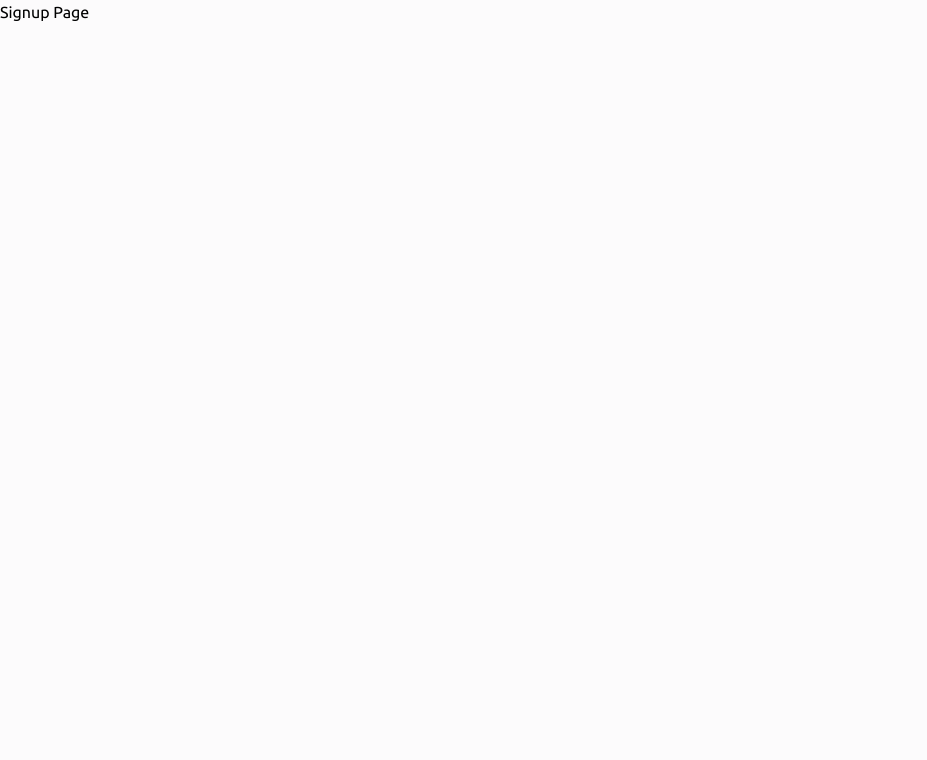
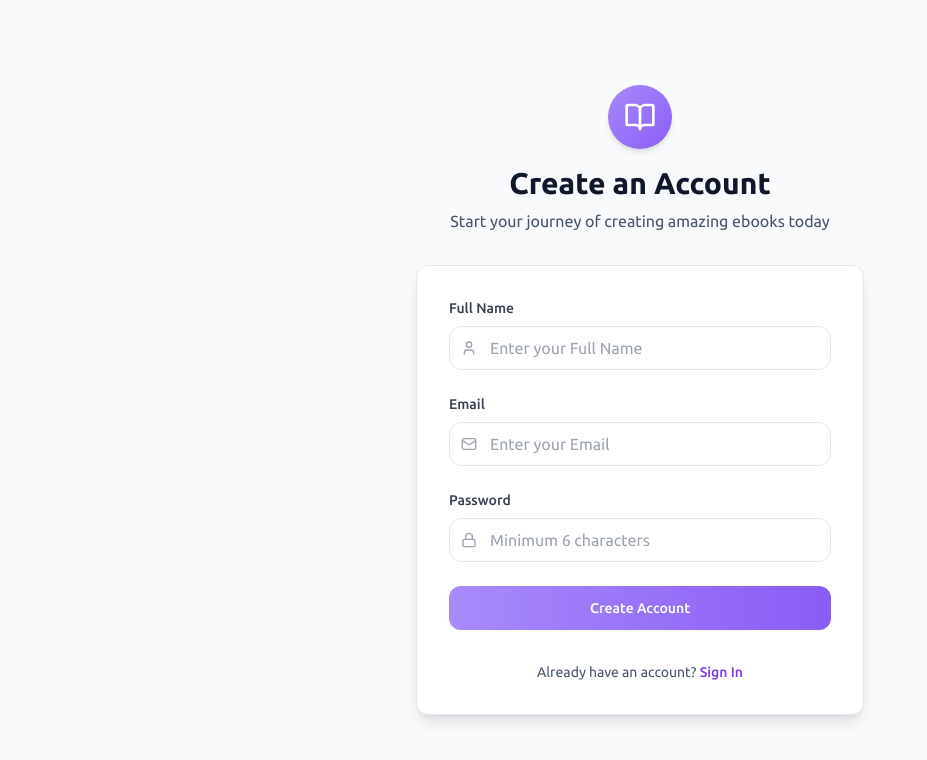
Before and after one commit to devhimanshuu/AutoAuthor, a React (Vite) app in the folder frontend/autoauthor/: page /signup in a window 1280 px wide. Shown: the top 760 px of the page, without its empty margins (0-927 px from the left). Built offline with nearby package versions, Linux system fonts and the light colour scheme.

Commit message:
feat: introduce signup page for user registration, including UI, state management, and API calls.

```diff
--- a/frontend/autoauthor/src/pages/SignupPage.jsx
+++ b/frontend/autoauthor/src/pages/SignupPage.jsx
@@ -1,13 +1,120 @@
-import React, { Component } from 'react';
+import { useState } from "react";
+import { useNavigate } from "react-router-dom";
+import { Mail, Lock, User, BookOpen } from "lucide-react";
+import toast from "react-hot-toast";
+import { Link } from "react-router-dom";
+import InputField from "../components/ui/InputField";
+import Button from "../components/ui/Button";
+import { useAuth } from "../context/AuthContext";
+import axiosInstance from "../utils/axiosInstance";
+import { API_PATHS } from "../utils/apiPaths";
 
-class SignupPage extends Component {
-    render() {
-        return (
-            <div>
-                Signup Page
-            </div>
-        );
+const SignupPage = () => {
+  const [formData, setFormData] = useState({
+    name: "",
+    email: "",
+    password: "",
+  });
+  const [isLoading, setIsLoading] = useState(false);
+  const { login } = useAuth();
+  const navigate = useNavigate();
+  const handleChange = (e) => {
+    setFormData({ ...formData, [e.target.name]: e.target.value });
+  };
+  const handleSubmit = async (e) => {
+    e.preventDefault();
+    setIsLoading(true);
+    try {
+      const response = await axiosInstance.post(
+        API_PATHS.AUTH.REGISTER,
+        formData
+      );
+      const { token } = response.data;
+      //fetch profile to get user details
+      const profileResponse = await axiosInstance.get(
+        API_PATHS.AUTH.GET_PROFILE,
+        {
+          headers: {
+            Authorization: `Bearer ${token}`,
+          },
+        }
+      );
+      const { user } = profileResponse.data;
+      login({ token, user });
+      toast.success("Signup successful");
+      navigate("/dashboard");
+    } catch (error) {
+      localStorage.clear();
+      toast.error(
+        error.response.data.message || "Signup failed please try again"
+      );
+    } finally {
+      setIsLoading(false);
     }
-}
+  };
+  return (
+    <div className="min-h-screen bg-slate-50 flex items-center justify-center p-4">
+      <div className="w-full max-w-md">
+        <div className="text-center mb-8">
+          <div className="inline-flex items-center justify-center w-16 h-16 bg-gradient-to-br from-violet-400 to-violet-500 rounded-full mb-4 shadow-md">
+            <BookOpen className="w-8 h-8 text-white" />
+          </div>
+          <h1 className="text-3xl font-bold text-slate-900">
+            Create an Account
+          </h1>
+          <p className="text-slate-600 mt-2">
+            Start your journey of creating amazing ebooks today
+          </p>
+        </div>
+        <div className="bg-white border border-slate-200 rounded-xl shadow-lg p-8">
+          <form className="space-y-6" onSubmit={handleSubmit}>
+            <InputField
+              label="Full Name"
+              name="name"
+              type="text"
+              placeholder="Enter your Full Name"
+              icon={User}
+              value={formData.name}
+              onChange={handleChange}
+              required
+            />
+            <InputField
+              label="Email"
+              name="email"
+              type="email"
+              placeholder="Enter your Email"
+              icon={Mail}
+              value={formData.email}
+              onChange={handleChange}
+              required
+            />
+            <InputField
+              label="Password"
+              name="password"
+              type="password"
+              placeholder="Minimum 6 characters"
+              icon={Lock}
+              value={formData.password}
+              onChange={handleChange}
+              required
+            />
+            <Button type="submit" isLoading={isLoading} className="w-full ">
+              Create Account
+            </Button>
+          </form>
+          <p className="text-center text-slate-600 mt-8 text-sm">
+            Already have an account?{" "}
+            <Link
+              to="/login"
+              className="font-medium text-violet-600 hover:text-violet-700"
+            >
+              Sign In
+            </Link>
+          </p>
+        </div>
+      </div>
+    </div>
+  );
+};
 
 export default SignupPage;
```
